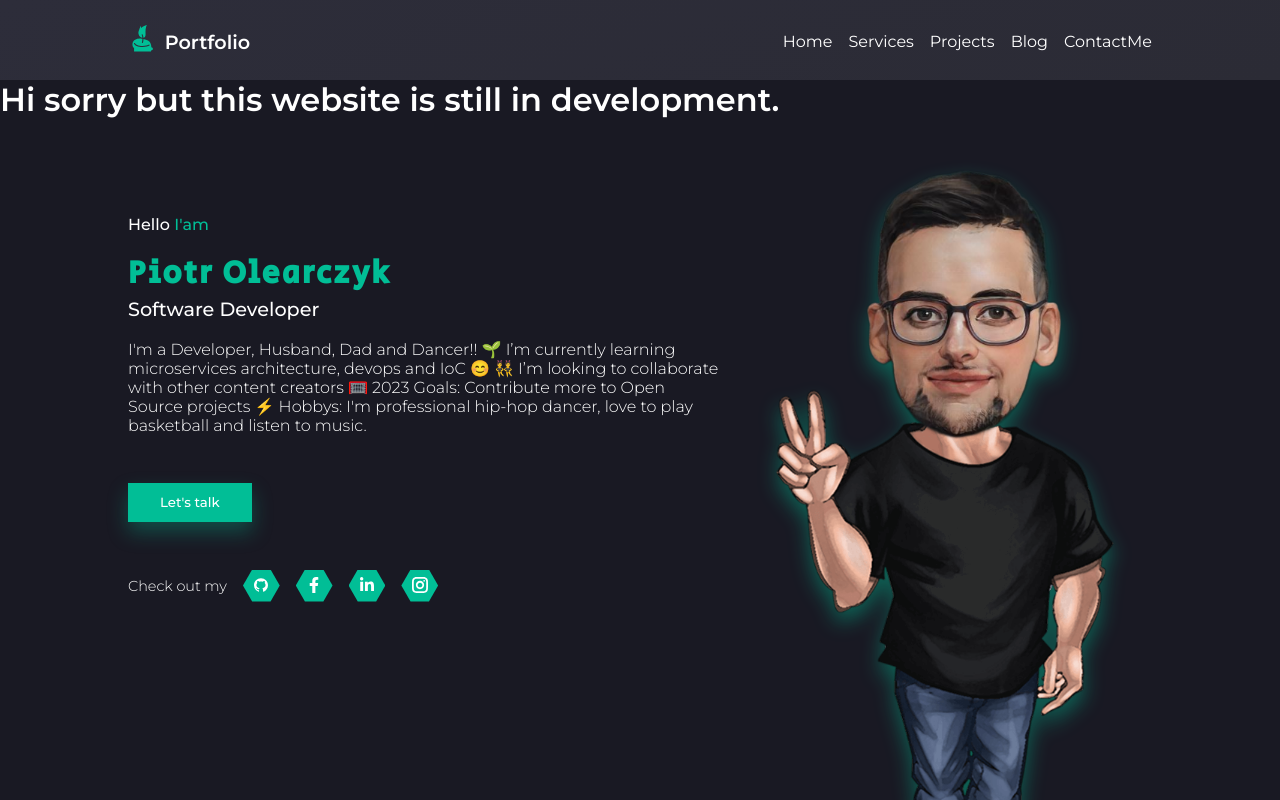
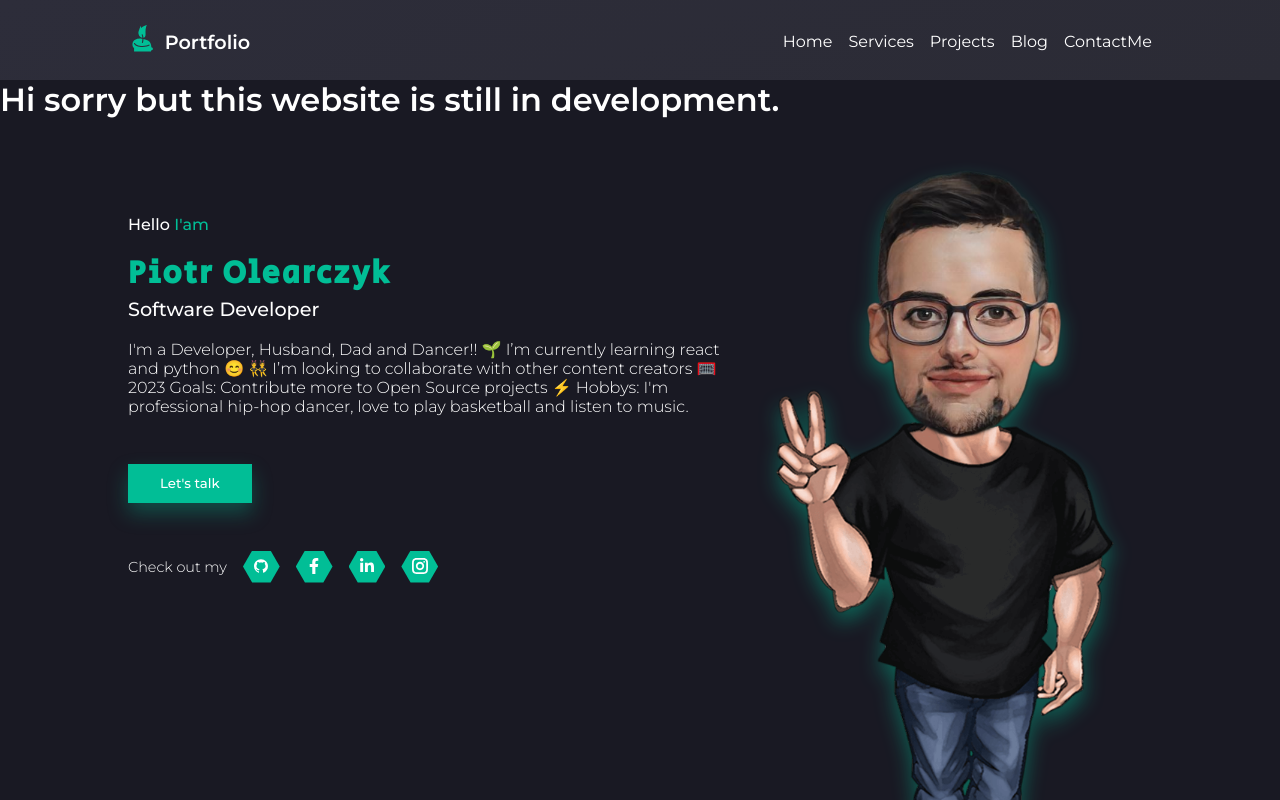
Before and after one commit to picu63/PicuSpace, a React (Create React App) app in the folder portfolio/: page / in a window 1280 px wide. Shown: the top 800 px of the page. Built offline with nearby package versions, Linux system fonts and the light colour scheme.

Commit message:
fix profile info text

```diff
--- a/portfolio/src/components/Banner/ProfComponent.tsx
+++ b/portfolio/src/components/Banner/ProfComponent.tsx
@@ -19,11 +19,11 @@ const ProfComponent = () => {
                     <h3>Software Developer</h3>
                     <p>
                         I'm a Developer, Husband, Dad and Dancer!! 🌱 I’m
-                        currently learning microservices architecture, devops
-                        and IoC 😊 👯 I’m looking to collaborate with other
-                        content creators 🥅 2023 Goals: Contribute more to Open
-                        Source projects ⚡ Hobbys: I'm professional hip-hop
-                        dancer, love to play basketball and listen to music.
+                        currently learning react and python 😊 👯 I’m looking to
+                        collaborate with other content creators 🥅 2023 Goals:
+                        Contribute more to Open Source projects ⚡ Hobbys: I'm
+                        professional hip-hop dancer, love to play basketball and
+                        listen to music.
                     </p>
                     <button>Let's talk</button>
                     <Social>
```
